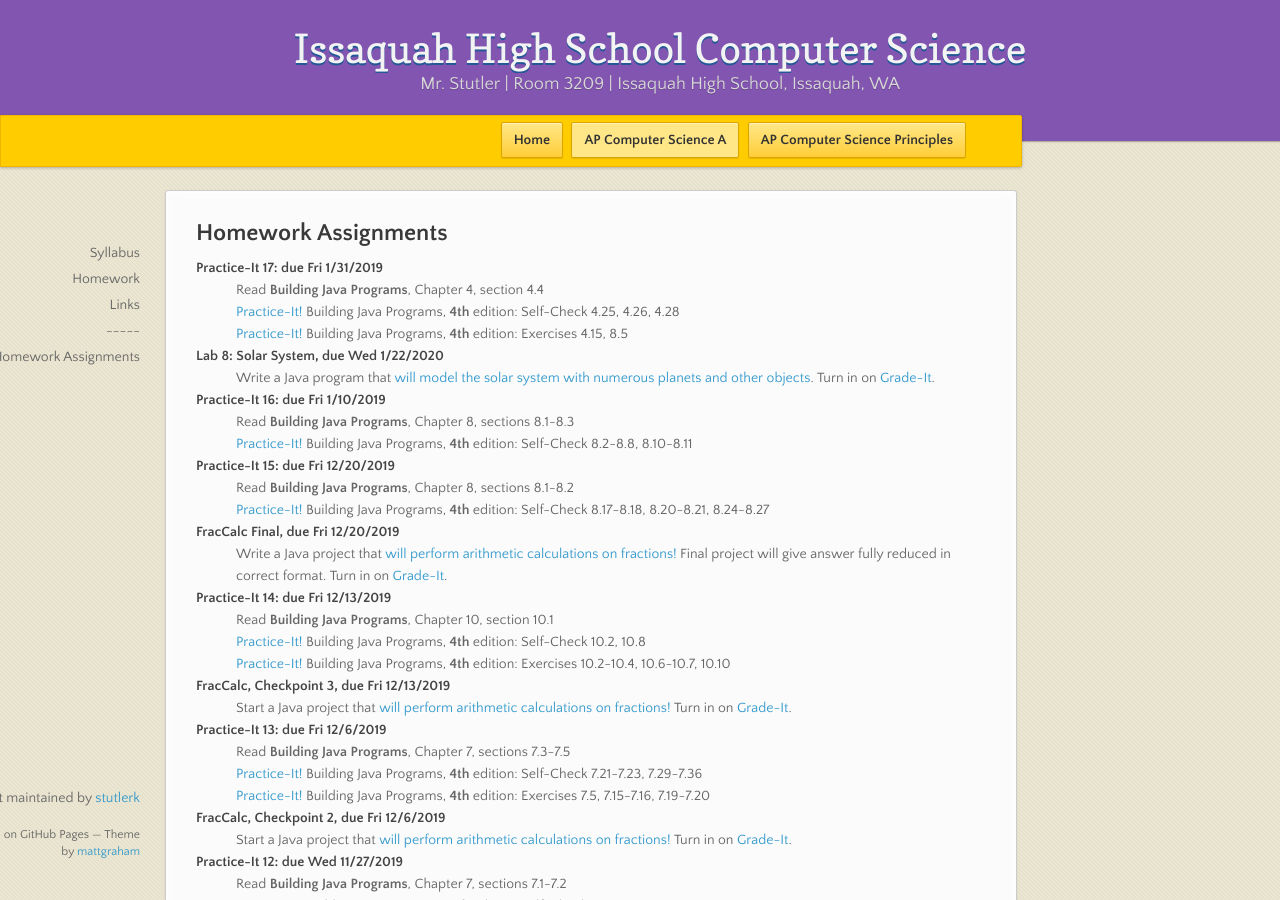
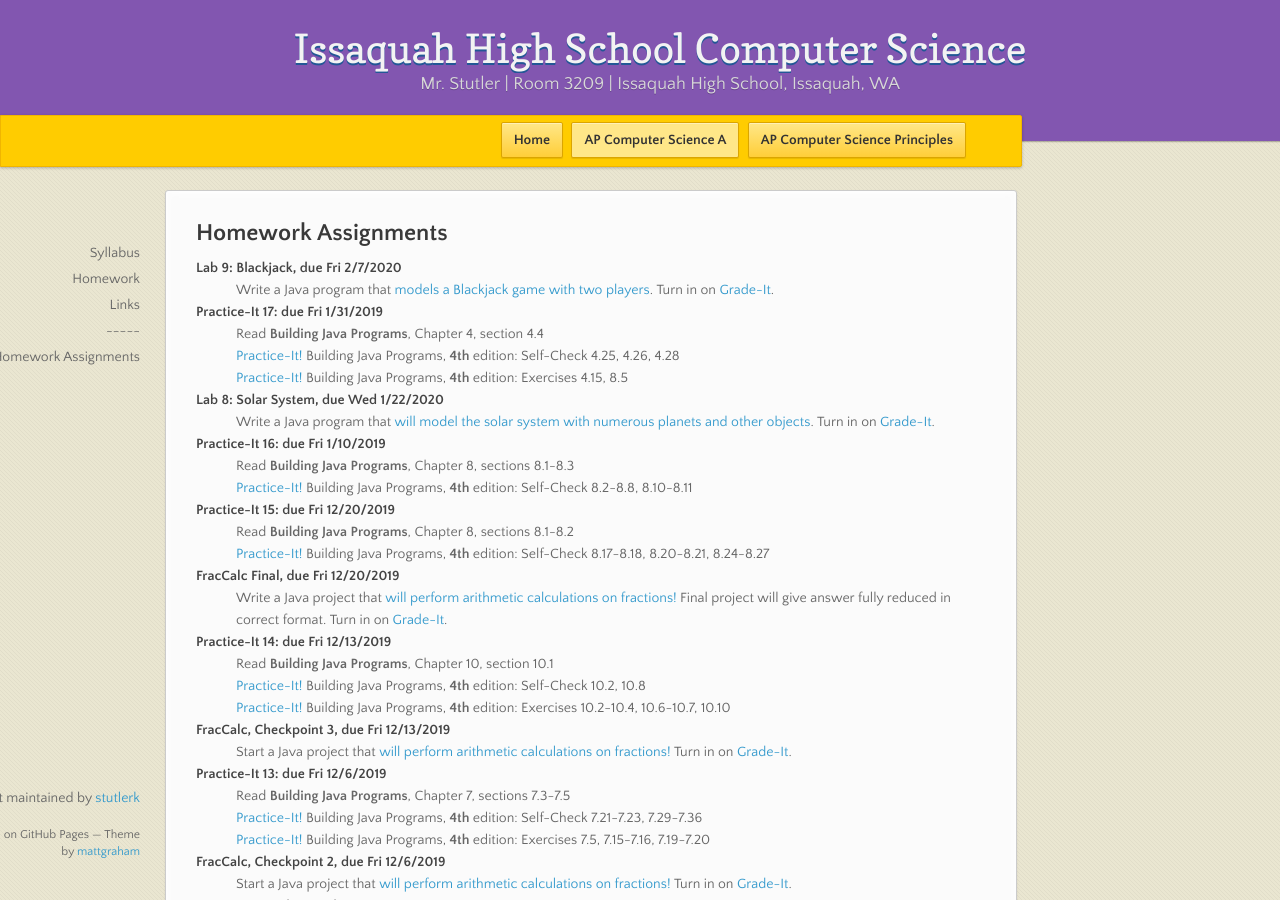
Before and after one commit to stutlerk/ihs-website, a Jekyll site: the page built from _apcsa/homework.html, in a window 1280 px wide and 900 px high. Built offline with Jekyll 4.4.1, drawn with Linux system fonts in a browser that asks for light colours; nearby versions of some CDN libraries.

Commit message:
Update homework.html

```diff
--- a/_apcsa/homework.html
+++ b/_apcsa/homework.html
@@ -10,6 +10,9 @@
     <dt>Computer History Report, due 9/19/2018 at the beginning of class</dt>
     <dd><a href="https://issaquahwednet-my.sharepoint.com/personal/stutlerk_issaquah_wednet_edu/_layouts/15/guestaccess.aspx?docid=00f746ca063ec4fe89aaef3ed6d400941&authkey=AeHXKIjD7VBW10XG1QzwDCU">Computer history report assignment</a></dd>
     -->
+    <dt>Lab 9: Blackjack, due Fri 2/7/2020</dt>
+    <dd>Write a Java program that <a href="https://issaquahwednet-my.sharepoint.com/:w:/g/personal/stutlerk_issaquah_wednet_edu/EVt49QQUF8ZMlpylyzXSFiQBAaboOCTO1Od0nNpP3VfyoA?e=SfIRuK" target="_blank">models a Blackjack game with two players</a>. Turn in on <a href="https://gradeit-hs.cs.washington.edu/issaquah/" target="_blank">Grade-It</a>.</dd>
+
     <dt>Practice-It 17: due Fri 1/31/2019</dt>
     <dd>Read <b>Building Java Programs</b>, Chapter 4, section 4.4</dd>
     <dd><a href="https://practiceit.cs.washington.edu/" target="_blank">Practice-It!</a> Building Java Programs, <b>4th</b> edition: Self-Check 4.25, 4.26, 4.28</dd>
```
